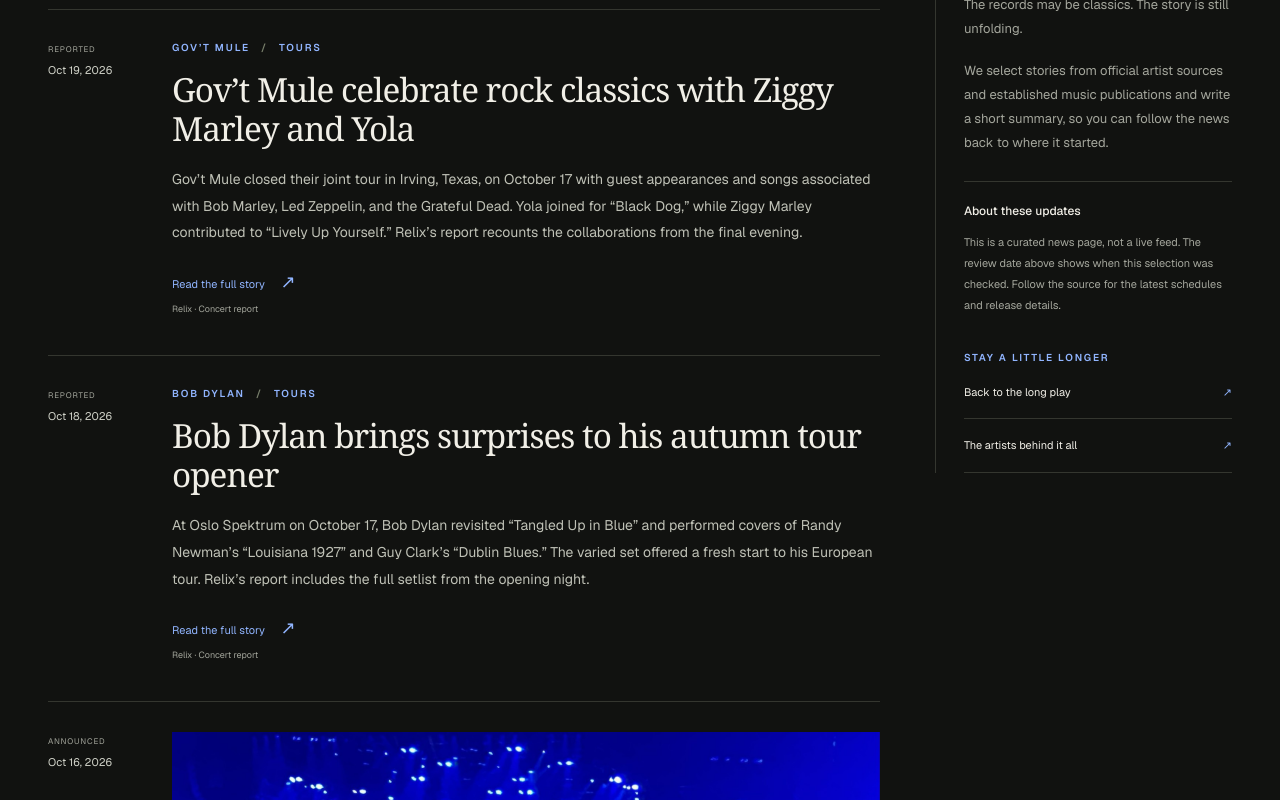
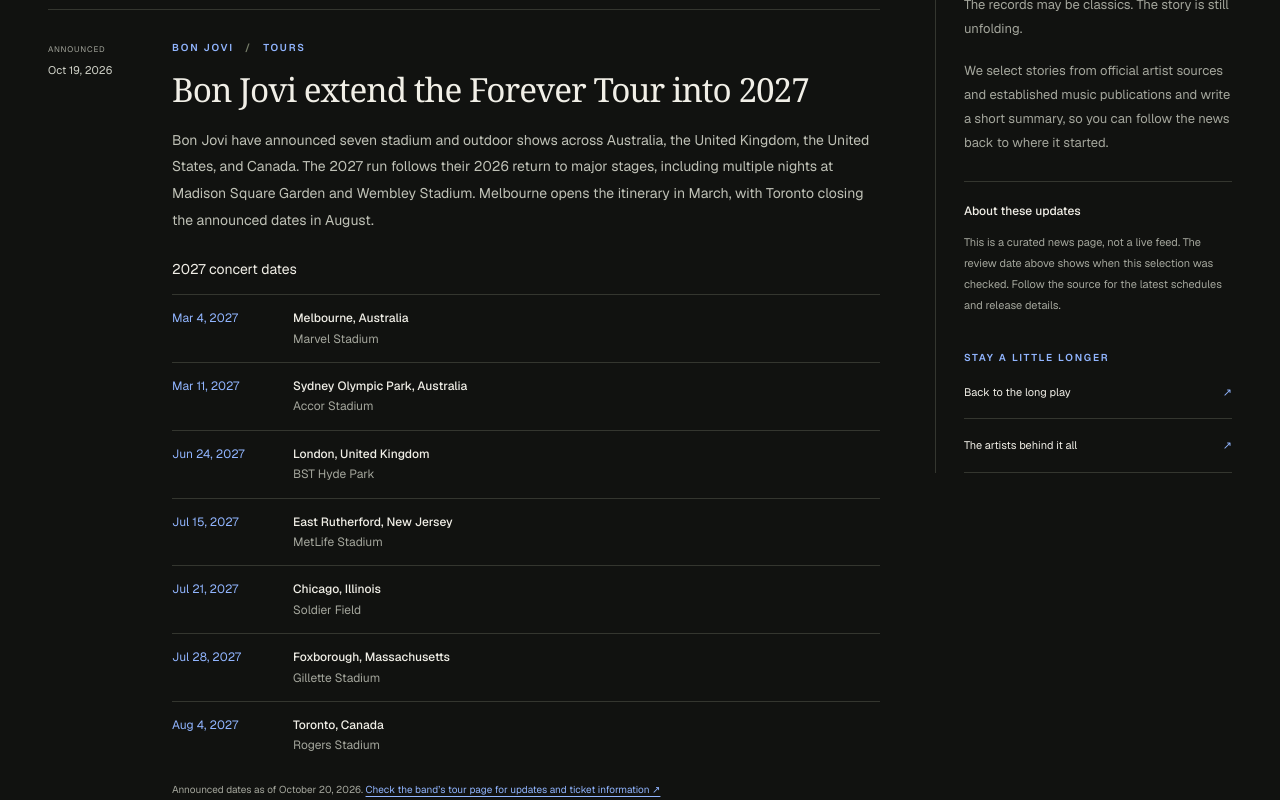
Before and after one commit to SJohn28/the-analog-replay, a Next.js app: page /news in a window 1280 px wide. Shown: the part 540-1340 px from the top of the page. Built offline with nearby package versions, Linux system fonts and the light colour scheme.

Commit message:
Add Bon Jovi 2027 Forever Tour announcement and dates

```diff
--- a/app/news/news.css
+++ b/app/news/news.css
@@ -40,3 +40,14 @@
 .news-photo figcaption { margin-top: 9px; color: #a4a99b; font-size: 10px; line-height: 1.7; }
 .news-photo figcaption span { display: block; }
 .news-photo figcaption a { text-decoration: underline; text-underline-offset: 3px; }
+
+.news-tour { margin-top: 26px; }
+.news-tour h3 { font-size: 14px; margin-bottom: 14px; }
+.news-tour ol { list-style: none; padding: 0; }
+.news-tour li { display: grid; grid-template-columns: 105px minmax(0, 1fr); gap: 16px; padding: 13px 0; border-top: 1px solid var(--rule); font-size: 12px; line-height: 1.7; }
+.news-tour time { color: var(--accent); }
+.news-tour strong { display: block; font-weight: 500; }
+.news-tour li span { display: block; color: var(--muted); }
+.news-tour > p { font-size: 10px; color: var(--muted); line-height: 1.8; margin-top: 12px; }
+.news-tour a { color: var(--accent); text-decoration: underline; text-underline-offset: 3px; }
+@media (max-width: 420px) { .news-tour li { grid-template-columns: 83px minmax(0, 1fr); gap: 10px; } }
--- a/components/NewsFeed.tsx
+++ b/components/NewsFeed.tsx
@@ -20,7 +20,7 @@
         {filtered.map((item) => (
           <article className="news-entry" key={item.id} id={item.id}>
             <div className="news-date"><span>{item.dateLabel ?? "Announced"}</span><time dateTime={item.announcedOn}>{new Date(`${item.announcedOn}T12:00:00Z`).toLocaleDateString("en-US", { month: "short", day: "numeric", year: "numeric", timeZone: "UTC" })}</time></div>
-            <div className="news-entry-copy">{item.photo && <figure className="news-photo"><Image src={item.photo.src} width={item.photo.width} height={item.photo.height} alt={item.photo.alt} sizes="(max-width: 800px) 100vw, 700px" /><figcaption>{item.photo.caption} <span>Photo: <a href={item.photo.url}>{item.photo.credit} / Wikimedia Commons</a> · <a href={item.photo.licenseUrl}>{item.photo.license}</a>{item.id === "tommy-north-american-theatre-tour" ? " · Resized for display." : ""}</span></figcaption></figure>}<p className="eyebrow">{item.artist} <span aria-hidden="true">/</span> {item.category}</p><h2>{item.title}</h2><p className="news-summary">{item.summary}</p><a className="news-source" href={item.source.url}>Read the full story <span aria-hidden="true">↗</span><span className="news-source-name">{item.source.name}</span></a></div>
+            <div className="news-entry-copy">{item.photo && <figure className="news-photo"><Image src={item.photo.src} width={item.photo.width} height={item.photo.height} alt={item.photo.alt} sizes="(max-width: 800px) 100vw, 700px" /><figcaption>{item.photo.caption} <span>Photo: <a href={item.photo.url}>{item.photo.credit} / Wikimedia Commons</a> · <a href={item.photo.licenseUrl}>{item.photo.license}</a>{item.id === "tommy-north-american-theatre-tour" ? " · Resized for display." : ""}</span></figcaption></figure>}<p className="eyebrow">{item.artist} <span aria-hidden="true">/</span> {item.category}</p><h2>{item.title}</h2><p className="news-summary">{item.summary}</p>{item.tourDates && <section className="news-tour" aria-label={`${item.artist} announced 2027 tour dates`}><h3>2027 concert dates</h3><ol>{item.tourDates.map((show) => <li key={show.date}><time dateTime={show.date}>{new Date(`${show.date}T12:00:00Z`).toLocaleDateString("en-US", { month: "short", day: "numeric", year: "numeric", timeZone: "UTC" })}</time><div><strong>{show.city}</strong><span>{show.venue}</span></div></li>)}</ol><p>Announced dates as of October 20, 2026. <a href={item.tourUrl}>Check the band’s tour page for updates and ticket information ↗</a></p></section>}<a className="news-source" href={item.source.url}>Read the full story <span aria-hidden="true">↗</span><span className="news-source-name">{item.source.name}</span></a></div>
           </article>
         ))}
       </div>
--- a/data/news.ts
+++ b/data/news.ts
@@ -9,6 +9,8 @@
   dateLabel?: string;
   title: string;
   summary: string;
+  tourDates?: { date: string; city: string; venue: string }[];
+  tourUrl?: string;
   photo?: { src: string; width: number; height: number; alt: string; caption: string; credit: string; url: string; license: string; licenseUrl: string };
   source: { name: string; url: string };
 };
@@ -16,6 +18,25 @@
 // Original editorial summaries. Dates refer to the linked announcement,
 // not the date of the performance or release. Keep newest announcements first.
 export const news: NewsItem[] = [
+  {
+    id: "bon-jovi-forever-tour-2027",
+    artist: "Bon Jovi",
+    category: "Tours",
+    announcedOn: "2026-10-19",
+    title: "Bon Jovi extend the Forever Tour into 2027",
+    summary: "Bon Jovi have announced seven stadium and outdoor shows across Australia, the United Kingdom, the United States, and Canada. The 2027 run follows their 2026 return to major stages, including multiple nights at Madison Square Garden and Wembley Stadium. Melbourne opens the itinerary in March, with Toronto closing the announced dates in August.",
+    tourDates: [
+      { date: "2027-03-04", city: "Melbourne, Australia", venue: "Marvel Stadium" },
+      { date: "2027-03-11", city: "Sydney Olympic Park, Australia", venue: "Accor Stadium" },
+      { date: "2027-06-24", city: "London, United Kingdom", venue: "BST Hyde Park" },
+      { date: "2027-07-15", city: "East Rutherford, New Jersey", venue: "MetLife Stadium" },
+      { date: "2027-07-21", city: "Chicago, Illinois", venue: "Soldier Field" },
+      { date: "2027-07-28", city: "Foxborough, Massachusetts", venue: "Gillette Stadium" },
+      { date: "2027-08-04", city: "Toronto, Canada", venue: "Rogers Stadium" },
+    ],
+    tourUrl: "https://www.bonjovi.com/live.php",
+    source: { name: "Loudwire · October 19, 2026", url: "https://loudwire.com/bon-jovi-2027-tour/" },
+  },
   {
     id: "govt-mule-irving-guests-2026",
     artist: "Gov’t Mule",
```
